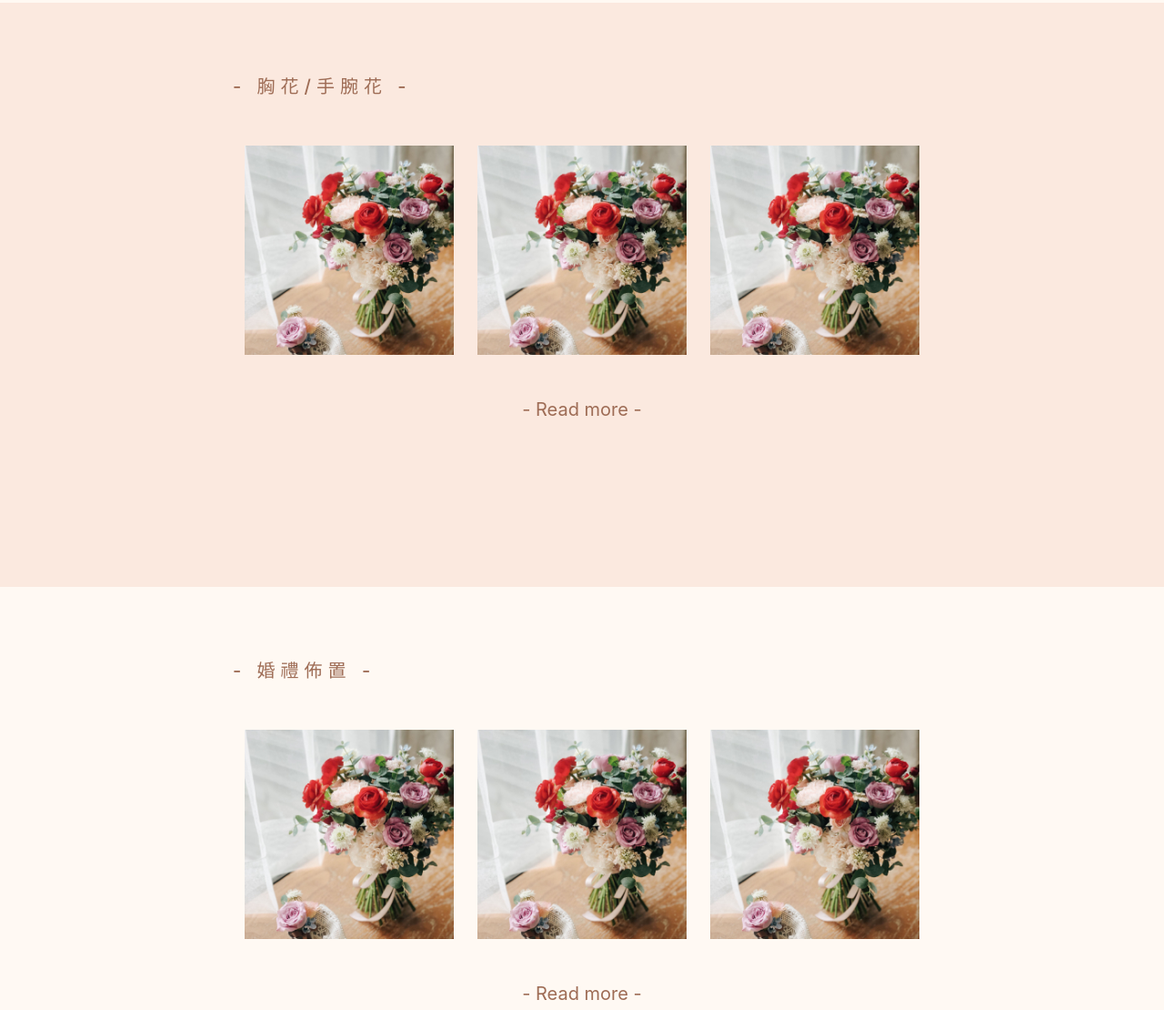
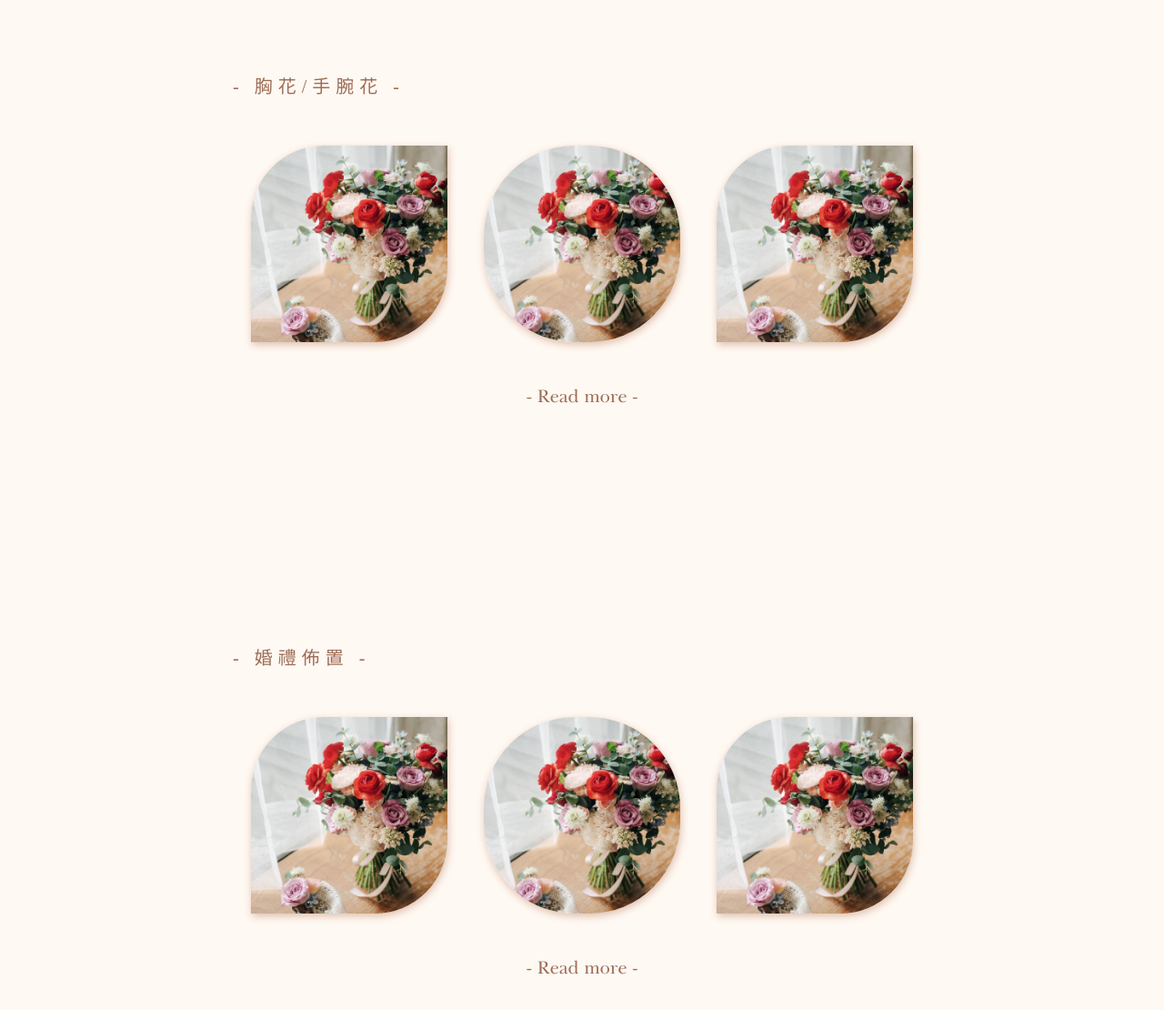
Before and after one commit to rinran311/flowers1110, a plain HTML site: page wedding.html in a window 1280 px wide. Shown: the part 1361-2471 px from the top of the page at 91% size. Drawn offline with nearby package versions, Linux system fonts and the light colour scheme; a web font is replaced by a local one.

Commit message:
11/11背景色修正

```diff
--- a/wedding.html
+++ b/wedding.html
@@ -136,22 +136,22 @@
         </div>
     </div>
     </div>
-    <div class="row no-gutters" style="background: #fbe9df;margin: 0;padding-right: 20vw;padding-left: 20vw;padding-bottom: 180px;">
+    <div class="row no-gutters" style="background: rgba(251,233,223,0);margin: 0;padding-right: 20vw;padding-left: 20vw;padding-bottom: 180px;">
         <div class="col" style="padding: 0;padding-top: 80px;">
             <div class="row" style="margin: 0;">
                 <div class="col" style="padding-bottom: 45px;padding-right: 0;padding-left: 0;">
-                    <h3 style="color: #9e6c55;font-size: 2.5vh;letter-spacing: 6px;">- 胸花/手腕花 -</h3>
+                    <h3 class="font-chinese" style="color: #9e6c55;font-size: 2.5vh;letter-spacing: 6px;">- 胸花/手腕花 -</h3>
                 </div>
             </div>
             <div class="row" style="margin: 0;padding: 0;">
-                <div class="col col-sm-6 col-12 col-md-4 col-xl-4 col-lg-4" style="padding: 0;text-align: center;padding-right: 13px;padding-left: 13px;padding-bottom: 45px;"><a class="btn btn-primary btn-block" role="button" style="padding: 0;background: rgba(0,123,255,0);border-style: none;" href="shop-1.html"><img class="img-fluid" src="assets/img/flower/0090843F-C532-409A-8449-299BE5BAF062.jpg"></a></div>
-                <div class="col col-sm-6 col-12 col-md-4 col-xl-4 col-lg-4"
-                    style="padding: 0;text-align: center;padding-right: 13px;padding-left: 13px;padding-bottom: 45px;"><a class="btn btn-primary btn-block" role="button" style="padding: 0;background: rgba(0,123,255,0);border-style: none;" href="shop-1.html"><img class="img-fluid" src="assets/img/flower/0090843F-C532-409A-8449-299BE5BAF062.jpg"></a></div>
-                <div class="col col-sm-6 col-12 col-md-4 col-xl-4 col-lg-4"
-                    style="padding: 0;text-align: center;padding-right: 13px;padding-left: 13px;padding-bottom: 45px;"><a class="btn btn-primary btn-block" role="button" style="padding: 0;background: rgba(0,123,255,0);border-style: none;" href="shop-1.html"><img class="img-fluid" src="assets/img/flower/0090843F-C532-409A-8449-299BE5BAF062.jpg"></a></div>
+                <div class="col col-sm-6 col-12 col-md-4 col-xl-4 col-lg-4" style="padding: 0;text-align: center;padding-right: 20px;padding-left: 20px;padding-bottom: 45px;"><a href="shop-1.html" style="border-style: none;border-color: rgba(0,123,255,0);color: rgba(255,255,255,0);"><img class="img-fluid" src="assets/img/flower/0090843F-C532-409A-8449-299BE5BAF062.jpg" style="box-shadow: 1px 3px 8px rgb(222,191,173);border-top-left-radius: 80px;border-bottom-right-radius: 80px;"></a></div>
+                <div
+                    class="col col-sm-6 col-12 col-md-4 col-xl-4 col-lg-4" style="padding: 0;text-align: center;padding-right: 20px;padding-left: 20px;padding-bottom: 45px;"><a href="shop-1.html" style="border-style: none;border-color: rgba(0,123,255,0);color: rgba(255,255,255,0);"><img class="img-fluid" src="assets/img/flower/0090843F-C532-409A-8449-299BE5BAF062.jpg" style="box-shadow: 1px 3px 8px rgb(222,191,173);border-radius: 100px;"></a></div>
+            <div
+                class="col col-sm-6 col-12 col-md-4 col-xl-4 col-lg-4" style="padding: 0;text-align: center;padding-right: 20px;padding-left: 20px;padding-bottom: 45px;"><a href="shop-1.html" style="border-style: none;border-color: rgba(0,123,255,0);color: rgba(255,255,255,0);"><img class="img-fluid" src="assets/img/flower/0090843F-C532-409A-8449-299BE5BAF062.jpg" style="box-shadow: 1px 3px 8px rgb(222,191,173);border-top-left-radius: 80px;border-bottom-right-radius: 80px;"></a></div>
     </div>
     <div class="row" style="margin: 0;padding: 0;text-align: center;">
-                <div class="col"><a href="#" style="color: #9e6c55;font-size: 2.5vh;">- Read more -</a></div>
+        <div class="col"><a class="font-english" href="#" style="color: #9e6c55;font-size: 2.5vh;">- Read more -</a></div>
     </div>
     </div>
     </div>
@@ -159,18 +159,18 @@
         <div class="col" style="padding: 0;padding-top: 80px;">
             <div class="row" style="margin: 0;">
                 <div class="col" style="padding-bottom: 45px;padding-right: 0;padding-left: 0;">
-                    <h3 style="color: #9e6c55;font-size: 2.5vh;letter-spacing: 6px;">- 婚禮佈置 -</h3>
+                    <h3 class="font-chinese" style="color: #9e6c55;font-size: 2.5vh;letter-spacing: 6px;">- 婚禮佈置 -</h3>
                 </div>
             </div>
             <div class="row" style="margin: 0;padding: 0;">
-                <div class="col col-sm-6 col-12 col-md-4 col-xl-4 col-lg-4" style="padding: 0;text-align: center;padding-right: 13px;padding-left: 13px;padding-bottom: 45px;"><a class="btn btn-primary btn-block" role="button" style="padding: 0;background: rgba(0,123,255,0);border-style: none;" href="shop-1.html"><img class="img-fluid" src="assets/img/flower/0090843F-C532-409A-8449-299BE5BAF062.jpg"></a></div>
-                <div class="col col-sm-6 col-12 col-md-4 col-xl-4 col-lg-4"
-                    style="padding: 0;text-align: center;padding-right: 13px;padding-left: 13px;padding-bottom: 45px;"><a class="btn btn-primary btn-block" role="button" style="padding: 0;background: rgba(0,123,255,0);border-style: none;" href="shop-1.html"><img class="img-fluid" src="assets/img/flower/0090843F-C532-409A-8449-299BE5BAF062.jpg"></a></div>
-                <div class="col col-sm-6 col-12 col-md-4 col-xl-4 col-lg-4"
-                    style="padding: 0;text-align: center;padding-right: 13px;padding-left: 13px;padding-bottom: 45px;"><a class="btn btn-primary btn-block" role="button" style="padding: 0;background: rgba(0,123,255,0);border-style: none;" href="shop-1.html"><img class="img-fluid" src="assets/img/flower/0090843F-C532-409A-8449-299BE5BAF062.jpg"></a></div>
+                <div class="col col-sm-6 col-12 col-md-4 col-xl-4 col-lg-4" style="padding: 0;text-align: center;padding-right: 20px;padding-left: 20px;padding-bottom: 45px;"><a href="shop-1.html" style="border-style: none;border-color: rgba(0,123,255,0);color: rgba(255,255,255,0);"><img class="img-fluid" src="assets/img/flower/0090843F-C532-409A-8449-299BE5BAF062.jpg" style="box-shadow: 1px 3px 8px rgb(222,191,173);border-top-left-radius: 80px;border-bottom-right-radius: 80px;"></a></div>
+                <div
+                    class="col col-sm-6 col-12 col-md-4 col-xl-4 col-lg-4" style="padding: 0;text-align: center;padding-right: 20px;padding-left: 20px;padding-bottom: 45px;"><a href="shop-1.html" style="border-style: none;border-color: rgba(0,123,255,0);color: rgba(255,255,255,0);"><img class="img-fluid" src="assets/img/flower/0090843F-C532-409A-8449-299BE5BAF062.jpg" style="box-shadow: 1px 3px 8px rgb(222,191,173);border-radius: 100px;"></a></div>
+            <div
+                class="col col-sm-6 col-12 col-md-4 col-xl-4 col-lg-4" style="padding: 0;text-align: center;padding-right: 20px;padding-left: 20px;padding-bottom: 45px;"><a href="shop-1.html" style="border-style: none;border-color: rgba(0,123,255,0);color: rgba(255,255,255,0);"><img class="img-fluid" src="assets/img/flower/0090843F-C532-409A-8449-299BE5BAF062.jpg" style="box-shadow: 1px 3px 8px rgb(222,191,173);border-top-left-radius: 80px;border-bottom-right-radius: 80px;"></a></div>
     </div>
     <div class="row" style="margin: 0;padding: 0;text-align: center;">
-                <div class="col"><a href="#" style="color: #9e6c55;font-size: 2.5vh;">- Read more -</a></div>
+        <div class="col"><a class="font-english" href="#" style="color: #9e6c55;font-size: 2.5vh;">- Read more -</a></div>
     </div>
     </div>
     </div>
```
Also changed, not shown: Flowers.html (+2 -2 lines), Gift.html (+2 -2 lines), course.html (+1 -1 lines), deco.html (+1 -1 lines), index.html (+1 -1 lines), shop.html (+1 -1 lines). Lines whose indentation alone changed are shown as unchanged.
